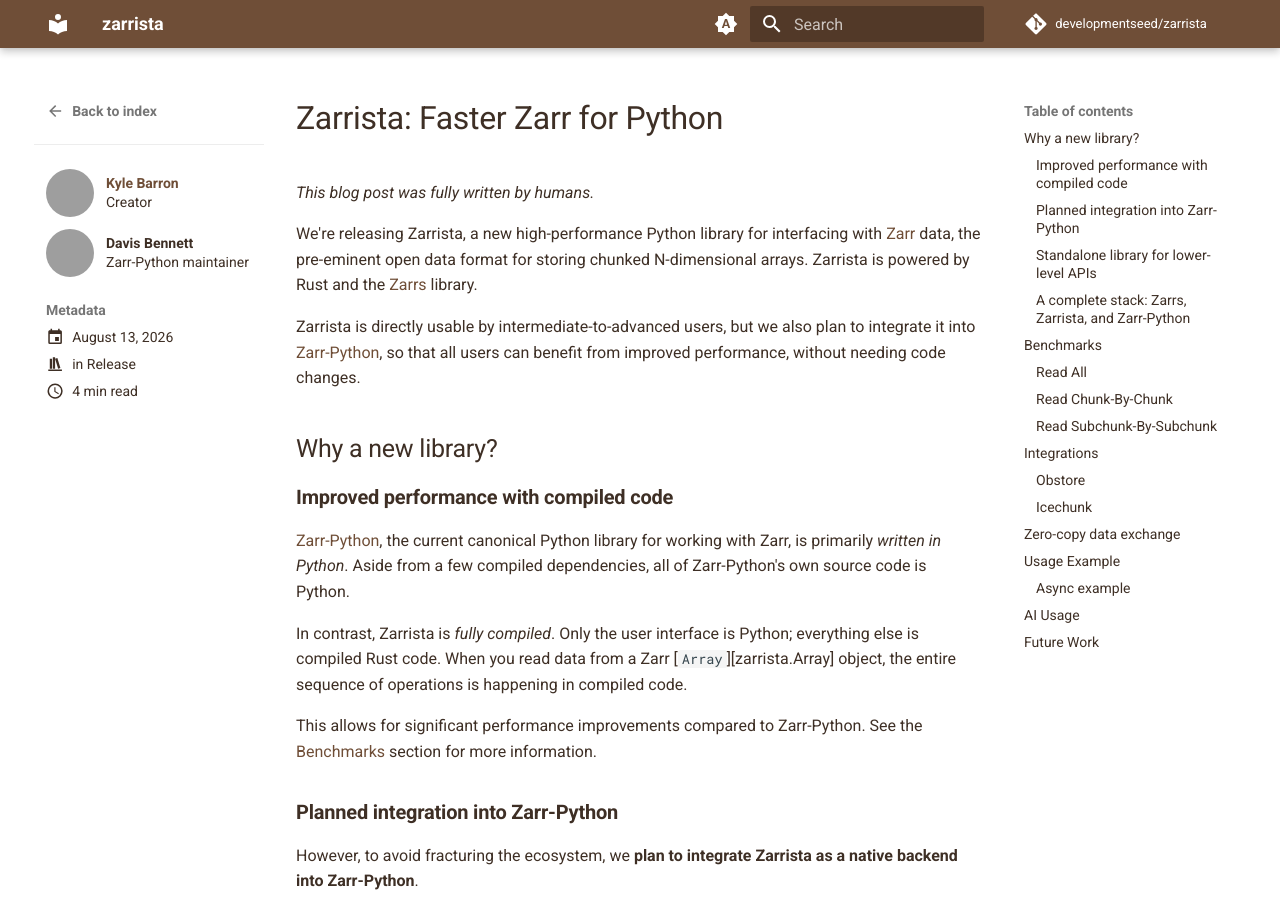
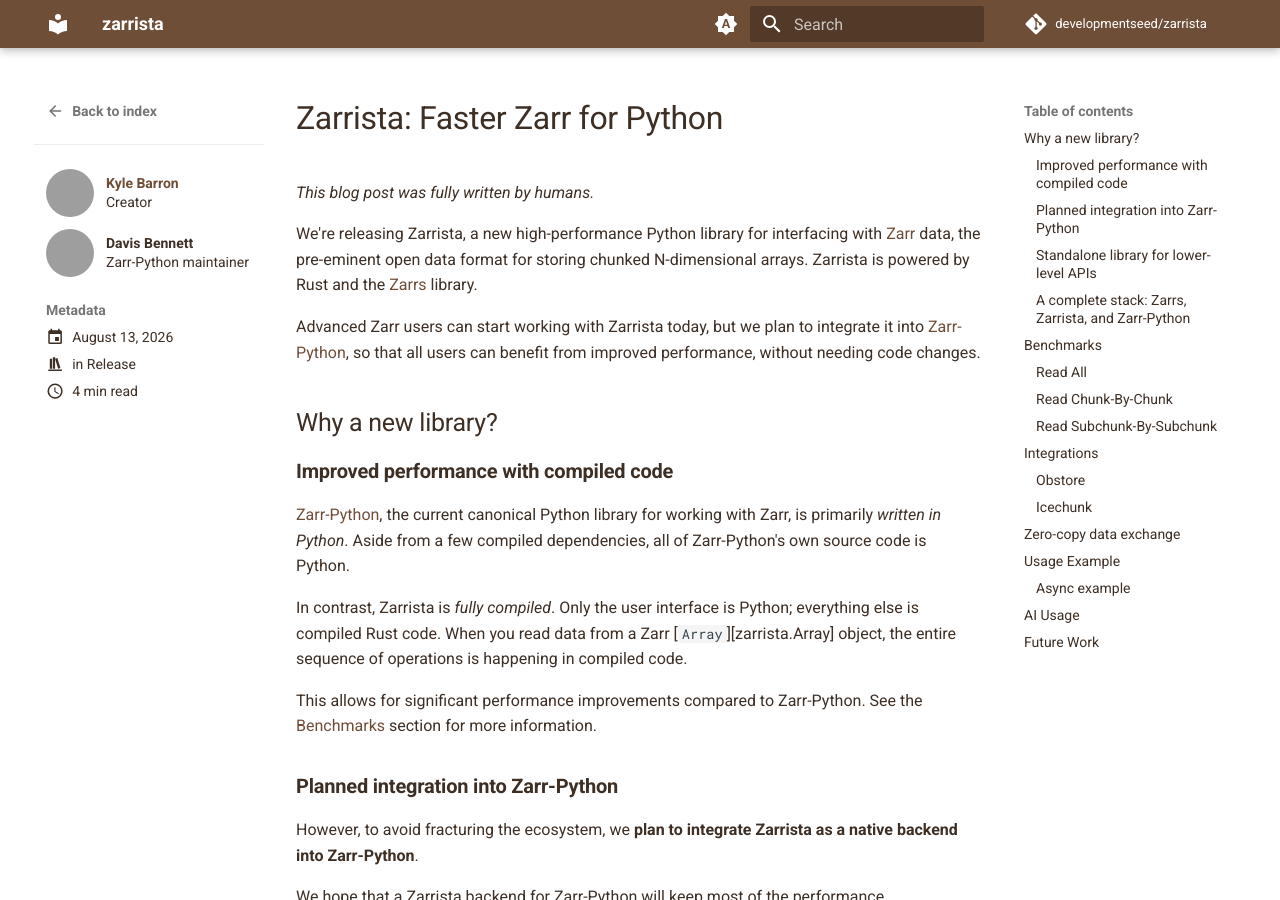
Before and after one commit to developmentseed/zarrista, an MkDocs documentation site: the page built from docs/blog/posts/announcing-zarrista.md, in a window 1280 px wide and 900 px high. Built offline with MkDocs 1.6.1 and Material for MkDocs 9.7.7, drawn with Linux system fonts in a browser that asks for light colours; comment, search, counter and statistics services are not loaded; the version menu is left out; grey boxes are pictures that could not be loaded.

Commit message:
Update docs/blog/posts/announcing-zarrista.md
Co-authored-by: Davis Bennett <davis.v.bennett.git@gmail.com>

```diff
--- a/docs/blog/posts/announcing-zarrista.md
+++ b/docs/blog/posts/announcing-zarrista.md
@@ -14,7 +14,7 @@
 
 We're releasing Zarrista, a new high-performance Python library for interfacing with [Zarr] data, the pre-eminent open data format for storing chunked N-dimensional arrays. Zarrista is powered by Rust and the [Zarrs] library.
 
-Zarrista is directly usable by intermediate-to-advanced users, but we also plan to integrate it into [Zarr-Python], so that all users can benefit from improved performance, without needing code changes.
+Advanced Zarr users can start working with Zarrista today, but we plan to integrate it into [Zarr-Python], so that all users can benefit from improved performance, without needing code changes.
 
 [Zarr]: https://zarr.dev/
 [Zarrs]: https://zarrs.dev/
```
